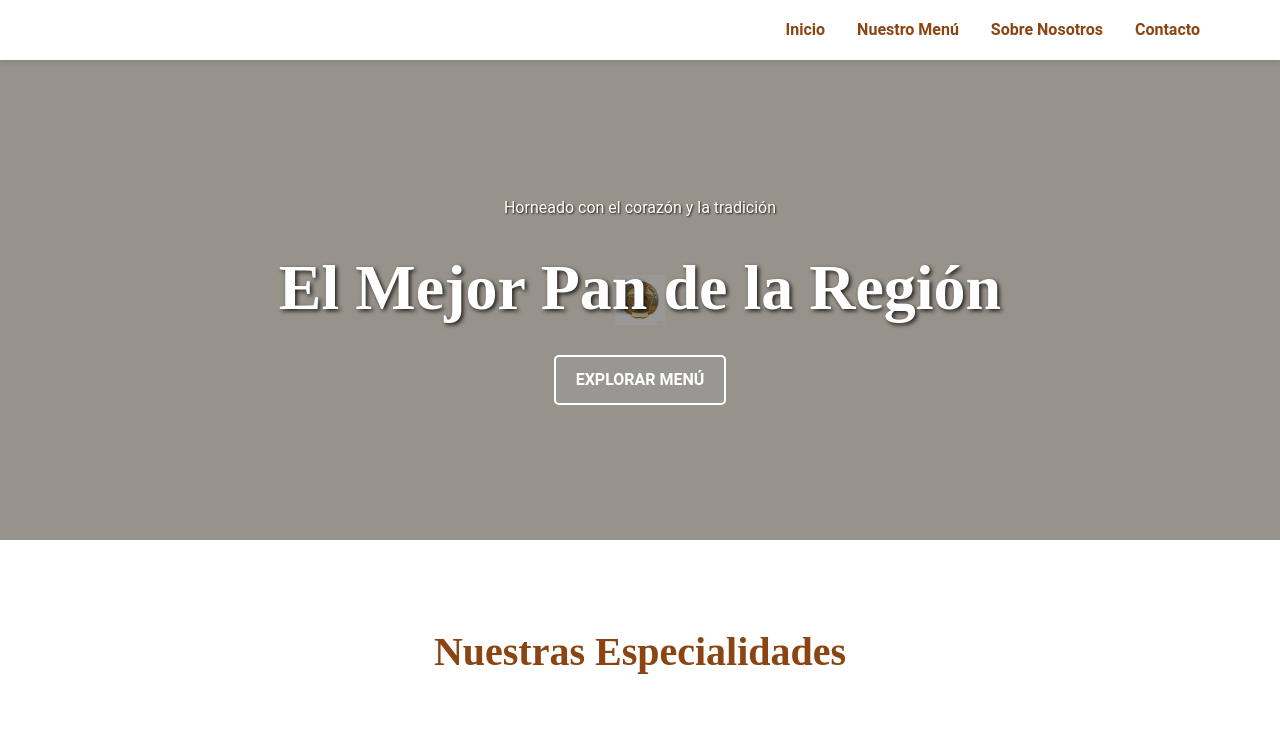
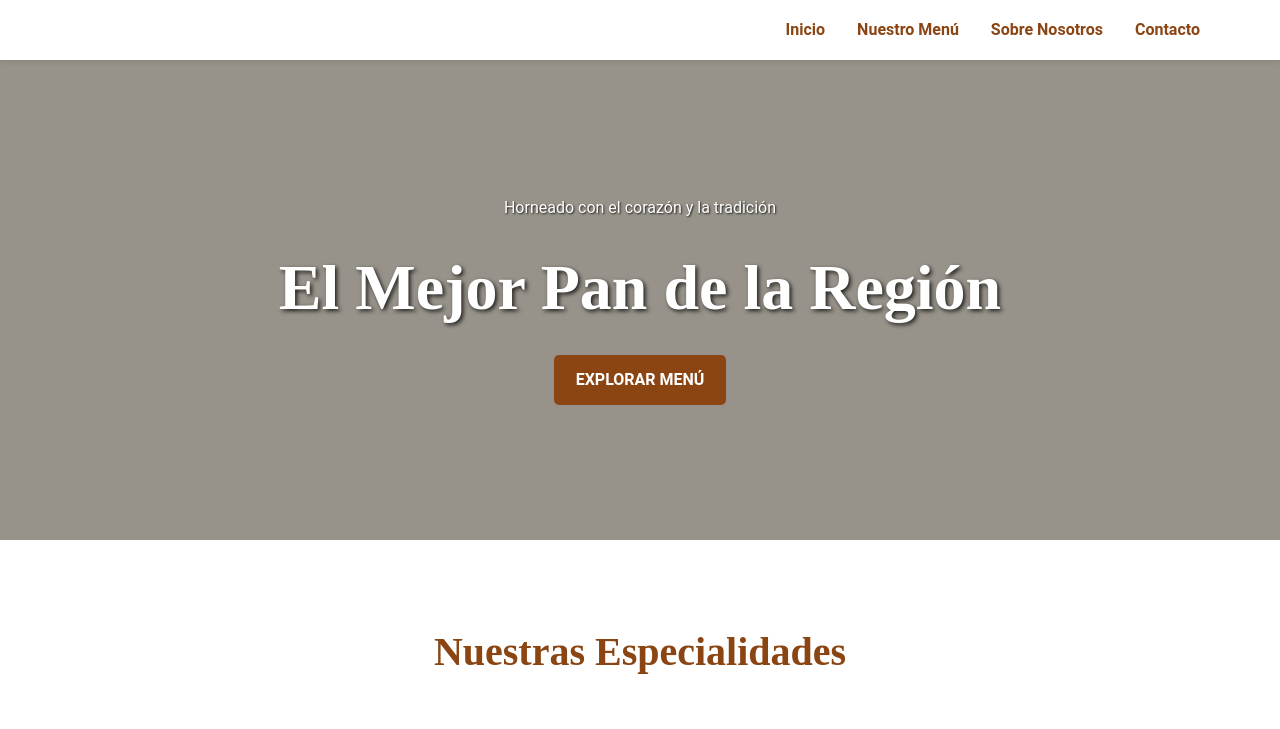
Before and after one commit to hecagus/Panader-a-, a plain HTML site: page index.html in a window 1280 px wide. Shown: the top 729 px of the page. Drawn offline with Linux system fonts and the light colour scheme.

Commit message:
Update index.html

```diff
--- a/index.html
+++ b/index.html
@@ -32,13 +32,10 @@
 
     <main>
         <section id="home" class="hero">
-            <a href="index.html" class="logo-container">
-                <img src="imagenes/1760627696720.png" alt="La Panadería de Karla" class="logo-image">
-            </a>
             <div class="hero-content">
                 <p class="tagline">Horneado con el corazón y la tradición</p>
                 <h2>El Mejor Pan de la Región</h2>
-                <a href="#menu" class="btn explore-menu-btn">Explorar Menú</a>
+                <a href="#menu" class="btn primary">Explorar Menú</a>
             </div>
         </section>
 
```
